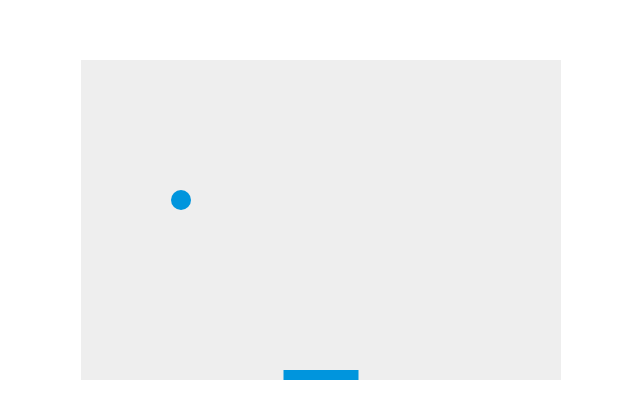
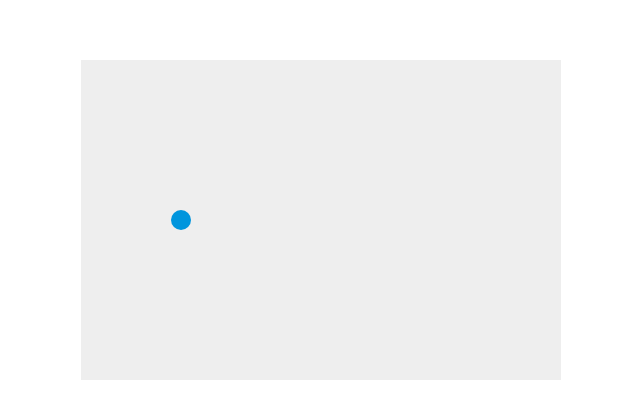
Before and after one commit to kaijicode/canvas-demos, a plain HTML site: page index.html in a window 1280 px wide. Shown: the part 180-598 px from the top of the page, without its empty margins (319-959 px from the left). Drawn offline with Linux system fonts and the light colour scheme.

Commit message:
Remove paddle & rewrite draw()

```diff
--- a/index.html
+++ b/index.html
@@ -35,115 +35,60 @@
         var canvas = document.getElementById("canvas");
         var ctx = canvas.getContext("2d");
 
-        let x = canvas.width / 2;
-        let y = canvas.height / 2;
+        const balls = [
+            createBall(canvas.width / 2, canvas.height / 2, 10, {x: 2, y: -2}),
+            // createBall(0, canvas.height, 10, {x: 2, y: -2}, 'purple'),
+        ];
 
-        let xSpeed = 2;
-        let ySpeed = -2;
-        const ballRadius = 10;
+        function createBall(x, y, radius, speed, color = "#0095DD") {
+            return {x, y, radius, speed, color};
+        }
 
-        const paddleHeight = 10;
-        const paddleWidth = 75;
-        let paddleX = (canvas.width - paddleWidth) / 2;
-        const paddleY = canvas.height - paddleHeight;
-        const paddleSpeed = 7;
-
-        let isRightKeyPressed = false;
-        let isLeftKeyPressed = false;
-
-        document.addEventListener('keydown', handleKeyDown);
-        document.addEventListener('keyup', handleKeyUp);
-
-        function drawBall(x, y, radius) {
+        function drawBall(ball) {
             ctx.beginPath();
-            ctx.arc(x, y, radius, 0, Math.PI*2);
-            ctx.fillStyle = "#0095DD";
+            ctx.arc(ball.x, ball.y, ball.radius, 0, Math.PI*2);
+            ctx.fillStyle = ball.color;
             ctx.fill();
             ctx.closePath();
         }
 
-        function drawPaddle(x, y, width, height) {
-            ctx.beginPath();
-            ctx.rect(x, y, width, height);
-            ctx.fillStyle = "#0095DD";
-            ctx.fill();
-            ctx.closePath();
+        function detectCollision(ballA, ballB) {
+
         }
 
-        function handleKeyDown(event) {
-            switch (event.key) {
-                case 'Right':
-                case 'ArrowRight':
-                    isRightKeyPressed = true;
+        function detectWallCollision(ball) {
+            const collision = {x: ball.speed.x, y: ball.speed.y};
 
-                case 'Left':
-                case 'ArrowLeft':
-                    isLeftKeyPressed = true;
+            if (ball.y - ball.radius <= 0 || ball.y + ball.radius >= canvas.height) {
+                collision.y = -collision.y;
+            }
 
-                default:
-                    break;
+            // if collides with left wall or right wall
+            if (ball.x + ball.radius >= canvas.width || ball.x - ball.radius <= 0) {
+                collision.x = -collision.x;
             }
+
+            return collision;
         }
 
-        function handleKeyUp(event) {
-            switch (event.key) {
-                case 'Right':
-                case 'ArrowRight':
-                    isRightKeyPressed = false;
+        function applyCollision(ball, collision) {
+            ball.speed = {...ball.speed, ...collision};
+            ball.x += ball.speed.x;
+            ball.y += ball.speed.y;
+        }
 
-                case 'Left':
-                case 'ArrowLeft':
-                    isLeftKeyPressed = false;
-
-                default:
-                    break;
-            }
+        function changeBallSpeed(ball, newSpeed) {
+            ball.speed = newSpeed;
         }
 
         function draw() {
             ctx.clearRect(0, 0, canvas.width, canvas.height);
 
-            drawBall(x, y, ballRadius);
-            drawPaddle(paddleX, paddleY, paddleWidth, paddleHeight);
+            balls.forEach((ball) => {
+                drawBall(ball);
+                applyCollision(ball, detectWallCollision(ball));
+            });
 
-
-            // if collides with floor, stop the game.
-            if (y + ballRadius >= canvas.height) {
-                console.log('Game Over');
-                xSpeed = 0;
-                ySpeed = 0;
-            }
-
-            // if collides with top wall
-            if (y - ballRadius <= 0) {
-                ySpeed = -ySpeed;
-            }
-
-            // if collides with left wall or right wall
-            if (x + ballRadius >= canvas.width || x - ballRadius <= 0) {
-                xSpeed = -xSpeed;
-            }
-
-            // // if ball collides with the paddle (top surface)
-            if (y + ballRadius >= paddleY && ((x >= paddleX) && (x <= paddleX+paddleWidth))) {
-                ySpeed = -ySpeed;
-            }
-
-
-            x += xSpeed;
-            y += ySpeed;
-
-            if (isRightKeyPressed) {
-                paddleX += paddleSpeed;
-                if (paddleX + paddleWidth > canvas.width) {
-                    paddleX = canvas.width - paddleWidth;
-                }
-            } else if (isLeftKeyPressed) {
-                paddleX -= paddleSpeed;
-                if (paddleX < 0) {
-                    paddleX = 0;
-                }
-            }
             requestAnimationFrame(draw);
         }
 
```
